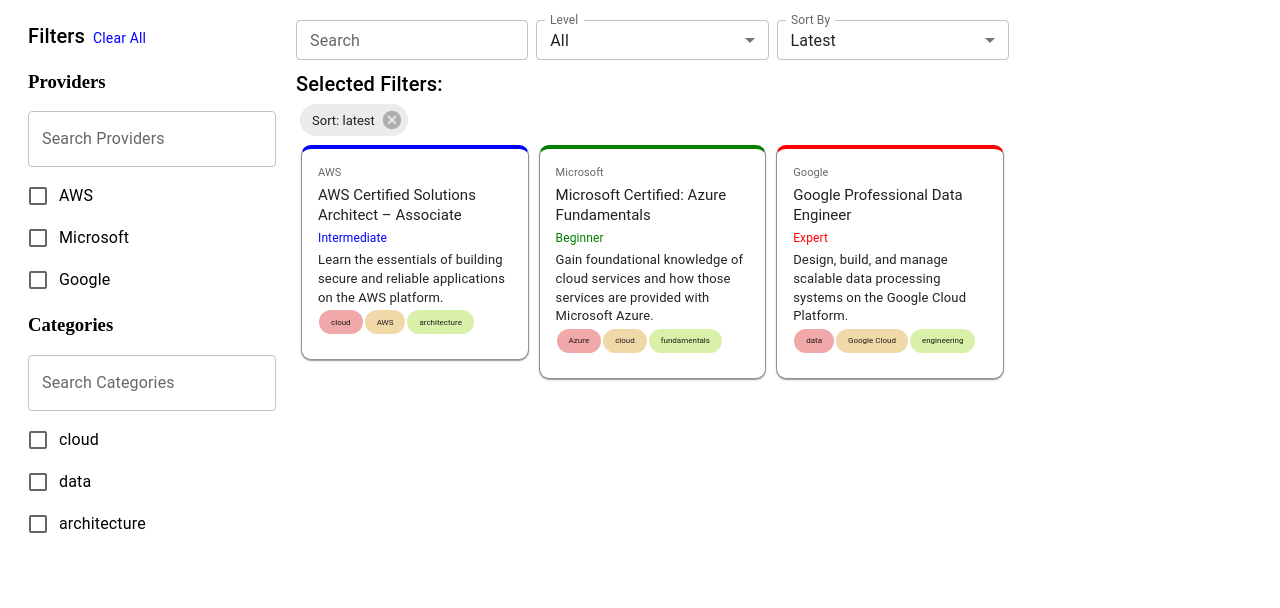
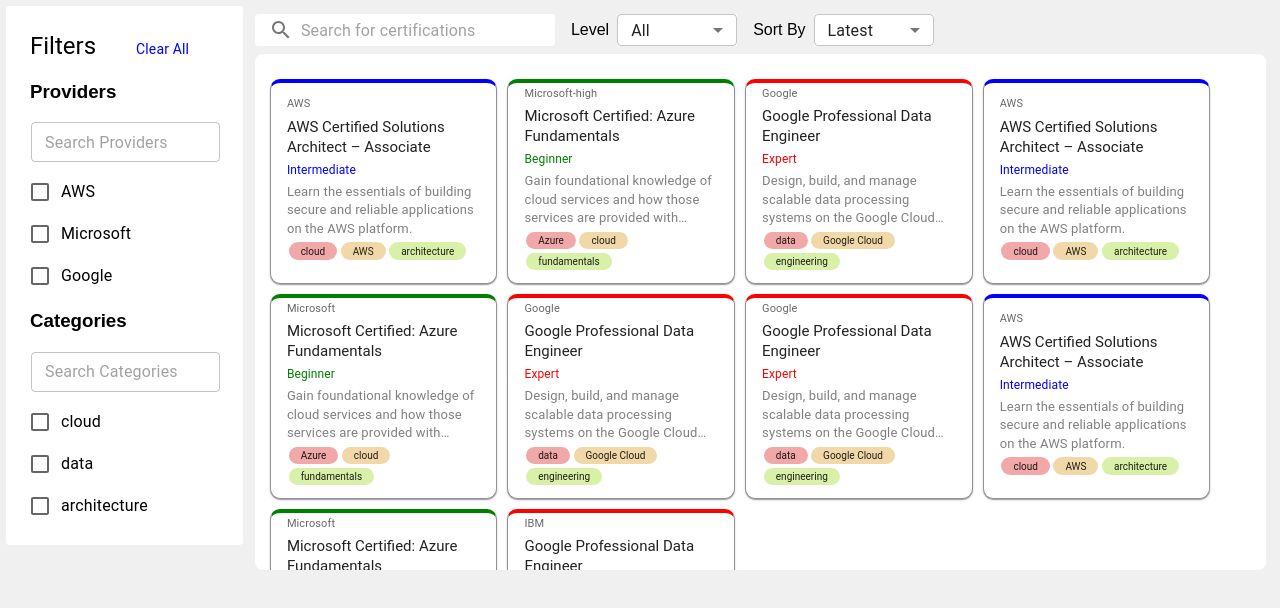
Before and after one commit to Ajin-k-j/CertExV1, a React (Vite) app: page / in a window 1280 px wide. Shown: the top 608 px of the page. Built offline with nearby package versions, Linux system fonts and the light colour scheme; data requests are answered from the project's data file.

Commit message:
All certification done

```diff
--- a/db.json
+++ b/db.json
@@ -12,11 +12,12 @@
         "architecture"
       ],
       "official_link": "https://aws.amazon.com/certification/certified-solutions-architect-associate/",
-      "critical": "high"
+      "critical": "high",
+      "views":100
     },
     {
       "id": 2,
-      "provider": "Microsoft",
+      "provider": "Microsoft-high",
       "certification_name": "Microsoft Certified: Azure Fundamentals",
       "level": "Beginner",
       "description": "Gain foundational knowledge of cloud services and how those services are provided with Microsoft Azure.",
@@ -26,7 +27,8 @@
         "fundamentals"
       ],
       "official_link": "https://learn.microsoft.com/en-us/certifications/azure-fundamentals/",
-      "critical": "medium"
+      "critical": "medium",
+      "views":350
     },
     {
       "id": 3,
@@ -40,7 +42,113 @@
         "engineering"
       ],
       "official_link": "https://cloud.google.com/certification/data-engineer",
-      "critical": "low"
+      "critical": "low",
+      "views":50
+    },
+    {
+      "id": 4,
+      "provider": "AWS",
+      "certification_name": "AWS Certified Solutions Architect – Associate",
+      "level": "Intermediate",
+      "description": "Learn the essentials of building secure and reliable applications on the AWS platform.",
+      "tags": [
+        "cloud",
+        "AWS",
+        "architecture"
+      ],
+      "official_link": "https://aws.amazon.com/certification/certified-solutions-architect-associate/",
+      "critical": "high",
+      "views":100
+    },
+    {
+      "id": 5,
+      "provider": "Microsoft",
+      "certification_name": "Microsoft Certified: Azure Fundamentals",
+      "level": "Beginner",
+      "description": "Gain foundational knowledge of cloud services and how those services are provided with Microsoft Azure.",
+      "tags": [
+        "Azure",
+        "cloud",
+        "fundamentals"
+      ],
+      "official_link": "https://learn.microsoft.com/en-us/certifications/azure-fundamentals/",
+      "critical": "medium",
+      "views":100
+    },
+    {
+      "id": 6,
+      "provider": "Google",
+      "certification_name": "Google Professional Data Engineer",
+      "level": "Expert",
+      "description": "Design, build, and manage scalable data processing systems on the Google Cloud Platform.",
+      "tags": [
+        "data",
+        "Google Cloud",
+        "engineering"
+      ],
+      "official_link": "https://cloud.google.com/certification/data-engineer",
+      "critical": "low",
+      "views":100
+    },
+    {
+      "id": 7,
+      "provider": "Google",
+      "certification_name": "Google Professional Data Engineer",
+      "level": "Expert",
+      "description": "Design, build, and manage scalable data processing systems on the Google Cloud Platform.",
+      "tags": [
+        "data",
+        "Google Cloud",
+        "engineering"
+      ],
+      "official_link": "https://cloud.google.com/certification/data-engineer",
+      "critical": "low",
+      "views":100
+    },
+    {
+      "id": 8,
+      "provider": "AWS",
+      "certification_name": "AWS Certified Solutions Architect – Associate",
+      "level": "Intermediate",
+      "description": "Learn the essentials of building secure and reliable applications on the AWS platform.",
+      "tags": [
+        "cloud",
+        "AWS",
+        "architecture"
+      ],
+      "official_link": "https://aws.amazon.com/certification/certified-solutions-architect-associate/",
+      "critical": "high",
+      "views":100
+    },
+    {
+      "id": 9,
+      "provider": "Microsoft",
+      "certification_name": "Microsoft Certified: Azure Fundamentals",
+      "level": "Beginner",
+      "description": "Gain foundational knowledge of cloud services and how those services are provided with Microsoft Azure.",
+      "tags": [
+        "Azure",
+        "cloud",
+        "fundamentals"
+      ],
+      "official_link": "https://learn.microsoft.com/en-us/certifications/azure-fundamentals/",
+      "critical": "medium",
+      "views":100
+    },
+    {
+      "id": 10,
+      "provider": "IBM",
+      "certification_name": "Google Professional Data Engineer",
+      "level": "Expert",
+      "description": "Design, build, and manage scalable data processing systems on the Google Cloud Platform.",
+      "tags": [
+        "data",
+        "Google Cloud",
+        "engineering"
+      ],
+      "official_link": "https://cloud.google.com/certification/data-engineer",
+      "critical": "low",
+      "views":100
     }
   ],
   "nominations": [
@@ -108,6 +216,7 @@
     "data",
     "architecture",
     "fundamentals",
-    "engineering"
+    "engineering",
+    "AI"
   ]
 }
--- a/src/App.css
+++ b/src/App.css
@@ -0,0 +1,6 @@
+/* App.css */
+body {
+    margin: 0;
+    font-family: Arial, sans-serif;
+    background-color: #f0f0f0; /* Grey background color */
+  }
--- a/src/Components/CardsDisplay/CardsDisplay.tsx
+++ b/src/Components/CardsDisplay/CardsDisplay.tsx
@@ -1,6 +1,8 @@
 import React from "react";
 import ExamCards from "../ExamCards/ExamCards";
+import FilterChips from "../FilterChipComponent/FilterChip";
 
+// Define types for filter chips
 type CertificationLevel = "Beginner" | "Intermediate" | "Expert";
 interface CardsDisplayProps {
   data: {
@@ -14,14 +16,48 @@
     critical: string;
     views: number; // For sorting
   }[];
+  searchQuery: string;
+  selectedLevel: CertificationLevel | "all";
+  sortOption: "latest" | "popular" | "oldest";
+  selectedProviders: string[];
+  selectedCategories: string[];
+  removeFilter: (filterType: string, value: string) => void;
 }
 
-const CardsDisplay: React.FC<CardsDisplayProps> = ({ data }) => {
+const CardsDisplay: React.FC<CardsDisplayProps> = ({
+  data,
+  searchQuery,
+  selectedLevel,
+  sortOption,
+  selectedProviders,
+  selectedCategories,
+  removeFilter,
+}) => {
   return (
-    <div style={{ display: "flex", flexWrap: "wrap" }}>
-      {data.map(cert => (
-        <ExamCards key={cert.id} {...cert} />
-      ))}
+    <div
+      style={{
+        display: "flex",
+        flexDirection: "column",
+        height: "31rem",
+        overflowY: "auto",
+        padding: "10px",
+        borderRadius: "8px",
+        backgroundColor: "#fff",
+      }}
+    >
+      <FilterChips
+        searchQuery={searchQuery}
+        selectedLevel={selectedLevel}
+        sortOption={sortOption}
+        selectedProviders={selectedProviders}
+        selectedCategories={selectedCategories}
+        removeFilter={removeFilter}
+      />
+      <div style={{ display: "flex", flexWrap: "wrap", marginTop: "10px" }}>
+        {data.map(cert => (
+          <ExamCards key={cert.id} {...cert} />
+        ))}
+      </div>
     </div>
   );
 };
--- a/src/Components/CheckboxFilter/CheckboxFilter.tsx
+++ b/src/Components/CheckboxFilter/CheckboxFilter.tsx
@@ -29,10 +29,15 @@
   return (
     <div>
       <TextField
-        label={placeholder}
-        variant="outlined"
         value={searchTerm}
         onChange={(e: ChangeEvent<HTMLInputElement>) => setSearchTerm(e.target.value)}
+        placeholder={placeholder}
+        variant="outlined"
+        size="small" // Reduce height
+        sx={{
+          marginBottom: "8px",
+          margin:"1px"
+        }}
         fullWidth
       />
       <Box
--- a/src/Components/ExamCards/ExamCards.module.css
+++ b/src/Components/ExamCards/ExamCards.module.css
@@ -2,7 +2,7 @@
     transition: transform 0.4s ease-in-out;
     display: flex;
     flex-direction: column;
-    justify-content: space-between; /* Stretches the content */
+    justify-content: center; /* Stretches the content */
   }
   .card:hover {
     scale: 1;
--- a/src/Components/ExamCards/ExamCards.tsx
+++ b/src/Components/ExamCards/ExamCards.tsx
@@ -53,12 +53,19 @@
     level === "Beginner" ? "green" :
     level === "Intermediate" ? "blue" : "red";
 
+  // Truncate description to first 15 words
+  const truncateDescription = (text: string, limit: number) => {
+    const words = text.split(' ');
+    if (words.length <= limit) return text;
+    return `${words.slice(0, limit).join(' ')}...`;
+  };
+
   return (
     <div>
       <Card
         className={styles.card}
         sx={{
-          height: "auto",
+          height: "12.5rem", // Fixed height for uniformity
           width: "14.1rem",
           borderTop: `4px solid ${borderColor}`,
           borderLeft: "1px solid rgb(146, 145, 145)",
@@ -66,14 +73,20 @@
           borderBottom: "1px solid rgb(146, 145, 145)",
           borderRadius: "10px",
           margin: "5px",
-          cursor: "pointer", // Make it look clickable
+          cursor: "pointer",
           transition: "transform 0.3s ease-in-out",
           display: "flex",
           flexDirection: "column",
         }}
         onClick={handleClickOpen}
       >
-        <CardContent>
+        <CardContent
+          sx={{
+            display: "flex",
+            flexDirection: "column",
+            justifyContent:"center"
+          }}
+        >
           <Typography sx={{ fontSize: 11 }} color="text.secondary" gutterBottom>
             {provider}
           </Typography>
@@ -86,8 +99,11 @@
           >
             {level}
           </Typography>
-          <Typography variant="body2" sx={{ fontSize: 13 }}>
-            {description}
+          <Typography
+            variant="body2"
+            sx={{ fontSize: 13, color: "grey", overflow: "hidden", textOverflow: "ellipsis", display: "-webkit-box", WebkitLineClamp: 3, WebkitBoxOrient: "vertical" }}
+          >
+            {truncateDescription(description, 15)}
           </Typography>
           <div className={styles.chipContainer}>
             {tags.map((tag, index) => (
@@ -95,9 +111,9 @@
                 key={index}
                 label={tag}
                 sx={{
-                  fontSize: 8,
-                  height: "1.5rem",
-                  margin: "1px",
+                  fontSize: 10,
+                  height: "1.1rem",
+                  margin: ".11rem",
                   backgroundColor: `hsl(${index * 40}, 70%, 80%)`,
                 }}
               />
--- /dev/null
+++ b/src/Components/FilterChipComponent/FilterChip.module.css
@@ -0,0 +1,3 @@
+.container{
+
+}
--- a/src/Components/FilterChipComponent/FilterChip.tsx
+++ b/src/Components/FilterChipComponent/FilterChip.tsx
@@ -1,7 +1,6 @@
 import React from "react";
 import Chip from "@mui/material/Chip";
-import { Typography } from "@mui/material";
-
+import styles from './FilterChip.module.css'
 interface FilterChipsProps {
   searchQuery: string;
   selectedLevel: "Beginner" | "Intermediate" | "Expert" | "all";
@@ -20,13 +19,12 @@
   removeFilter,
 }) => {
   return (
-    <div>
-      <Typography variant="h6">Selected Filters:</Typography>
+    <div className={styles.container}>
       {searchQuery && (
         <Chip
           label={`Search: ${searchQuery}`}
           onDelete={() => removeFilter("searchQuery", searchQuery)}
-          style={{ margin: 4 }}
+          style={{ margin: 4}}
         />
       )}
       {selectedLevel !== "all" && (
@@ -36,7 +34,7 @@
           style={{ margin: 4 }}
         />
       )}
-      {sortOption && (
+      {sortOption !== "latest" && (
         <Chip
           label={`Sort: ${sortOption}`}
           onDelete={() => removeFilter("sortOption", sortOption)}
--- a/src/Components/LeftFilterComponent/LeftFilter.tsx
+++ b/src/Components/LeftFilterComponent/LeftFilter.tsx
@@ -1,7 +1,7 @@
 import React, { useEffect, useState } from "react";
 import axios from "axios";
 import CheckboxFilter from "../CheckboxFilter/CheckboxFilter";
-import { Typography } from "@mui/material";
+import { Typography, Box } from "@mui/material";
 
 interface LeftFilterProps {
   selectedProviders: string[];
@@ -51,9 +51,16 @@
   };
 
   return (
-    <div>
-      <div style={{ marginBottom: "16px" }}>
-        <Typography variant="h6" component="div" style={{ display: "inline" }}>
+    <Box
+      sx={{
+        backgroundColor: "#ffffff", // Set background color to white
+        padding: 3, // Optional: Add padding for better appearance
+        borderRadius: 1, // Optional: Add rounded corners
+        height: "auto", // Ensure it takes full height of the parent container
+      }}
+    >
+      <div>
+        <Typography variant="h5" component="div" style={{ display: "inline" }}>
           Filters
         </Typography>
         <Typography
@@ -63,6 +70,7 @@
             color: "blue",
             marginLeft: "8px",
             cursor: "pointer",
+            paddingLeft:"2rem"
           }}
           onClick={handleClearAll}
         >
@@ -87,7 +95,7 @@
           placeholder="Search Categories"
         />
       </div>
-    </div>
+    </Box>
   );
 };
 
--- a/src/Components/TopFilterComponent/TopFilter.tsx
+++ b/src/Components/TopFilterComponent/TopFilter.tsx
@@ -1,5 +1,6 @@
 import React from "react";
-import { TextField, MenuItem, Select, InputLabel, FormControl, SelectChangeEvent, Box } from "@mui/material";
+import { TextField, MenuItem, Select, FormControl, SelectChangeEvent, Box, InputAdornment } from "@mui/material";
+import SearchIcon from '@mui/icons-material/Search';
 
 // Define types for the filter options
 type CertificationLevel = "Beginner" | "Intermediate" | "Expert" | "all";
@@ -12,6 +13,7 @@
   setSelectedLevel: React.Dispatch<React.SetStateAction<CertificationLevel>>;
   sortOption: SortOption;
   setSortOption: React.Dispatch<React.SetStateAction<SortOption>>;
+  inputHeight?: string; // Optional height property for flexibility
 }
 
 const TopFilter: React.FC<TopFilterProps> = ({
@@ -21,6 +23,7 @@
   setSelectedLevel,
   sortOption,
   setSortOption,
+  inputHeight = '2rem', // Default height if none provided
 }) => {
   // Handle change for the level dropdown
   const handleLevelChange = (event: SelectChangeEvent<CertificationLevel>) => {
@@ -37,24 +40,46 @@
       display="flex"
       flexDirection="row"
       alignItems="center"
-      gap={1} // Adjust gap between filters as needed
+      gap={2} // Adjust gap between filters as needed
       sx={{ marginBottom: 1 }}
     >
       <TextField
-        label="Search"
-        variant="outlined"
         value={searchQuery}
         onChange={(e) => setSearchQuery(e.target.value)}
         size="small"
-        sx={{ flex: 1, width:"100%"}}
+        sx={{
+          backgroundColor: "#ffffff", // Set background color to white
+          borderRadius: 1, // Add border radius
+          "& .MuiOutlinedInput-root": {
+            "& fieldset": {
+              border: 'none', // Remove the outline
+            },
+          },
+          height: inputHeight, // Set height property
+          width: '300px', // Increase width if needed
+          justifyContent:"center",
+        }}
+        placeholder="Search for certifications"
+        InputProps={{
+          startAdornment: (
+            <InputAdornment position="start">
+              <SearchIcon />
+            </InputAdornment>
+          ),
+        }}
       />
-      <FormControl size="small" sx={{ flex: 1 }}>
-        <InputLabel>Level</InputLabel>
+      <Box display="flex" alignItems="center" gap={1}>
+        <span>Level</span>
+        <FormControl size="small" sx={{ width: "auto", backgroundColor: "#ffffff" }}>
           <Select
             value={selectedLevel}
             onChange={handleLevelChange}
-          label="Level"
-          sx={{ width: "100%" }}
+            sx={{
+              width: "120px", // Adjust width as needed
+              borderRadius: 1, // Add border radius
+              height: inputHeight, // Set height property
+              // '.MuiOutlinedInput-notchedOutline': { border: 0 },
+            }}
           >
             <MenuItem value="all">All</MenuItem>
             <MenuItem value="Beginner">Beginner</MenuItem>
@@ -62,13 +87,19 @@
             <MenuItem value="Expert">Expert</MenuItem>
           </Select>
         </FormControl>
-      <FormControl size="small" sx={{ flex: 1 }}>
-        <InputLabel>Sort By</InputLabel>
+      </Box>
+      <Box display="flex" alignItems="center" gap={1}>
+        <span>Sort By</span>
+        <FormControl size="small" sx={{ width: "auto", backgroundColor: "#ffffff" }}>
           <Select
             value={sortOption}
             onChange={handleSortChange}
-          label="Sort By"
-          sx={{ width: "100%" }}
+            sx={{
+              width: "120px", // Adjust width as needed
+              borderRadius: 1, // Add border radius
+              height: inputHeight, // Set height property
+              // '.MuiOutlinedInput-notchedOutline': { border: 0 },
+            }}
           >
             <MenuItem value="latest">Latest</MenuItem>
             <MenuItem value="popular">Popular</MenuItem>
@@ -76,6 +107,7 @@
           </Select>
         </FormControl>
       </Box>
+    </Box>
   );
 };
 
--- a/src/Pages/AllCertifications/AllCertifications.module.css
+++ b/src/Pages/AllCertifications/AllCertifications.module.css
@@ -1,14 +1,15 @@
 .container{
   display: flex;
-  margin: 10px;
+  margin: 4px;
 }
 .LeftSection{
-  margin: 10px;
+  margin: 2px;
 }
 .MiddleSection{
   margin: 10px;
   display: flex;
   flex-direction: column;
+  width: 100%;
 }
 .body{
   background-color: color;
--- a/src/Pages/AllCertifications/AllCertifications.tsx
+++ b/src/Pages/AllCertifications/AllCertifications.tsx
@@ -3,7 +3,6 @@
 import styles from "./AllCertifications.module.css";
 import TopFilter from "../../Components/TopFilterComponent/TopFilter";
 import LeftFilter from "../../Components/LeftFilterComponent/LeftFilter";
-import FilterChips from "../../Components/FilterChipComponent/FilterChip";
 import CardsDisplay from "../../Components/CardsDisplay/CardsDisplay";
 
 // Define your types
@@ -143,7 +142,8 @@
           setSortOption={setSortOption}
         />
         <div className={styles.CardsSection}>
-      <FilterChips
+          <CardsDisplay
+            data={filteredData}
             searchQuery={searchQuery}
             selectedLevel={selectedLevel}
             sortOption={sortOption}
@@ -151,10 +151,8 @@
             selectedCategories={selectedCategories}
             removeFilter={removeFilter}
           />
-      <CardsDisplay data={filteredData} />
         </div>
       </div>
-
     </div>
   );
 };
```
Lines whose indentation alone changed are shown as unchanged.
